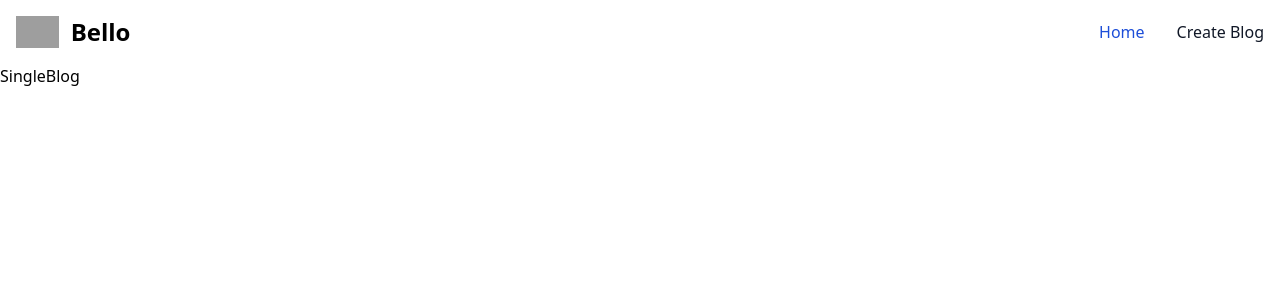
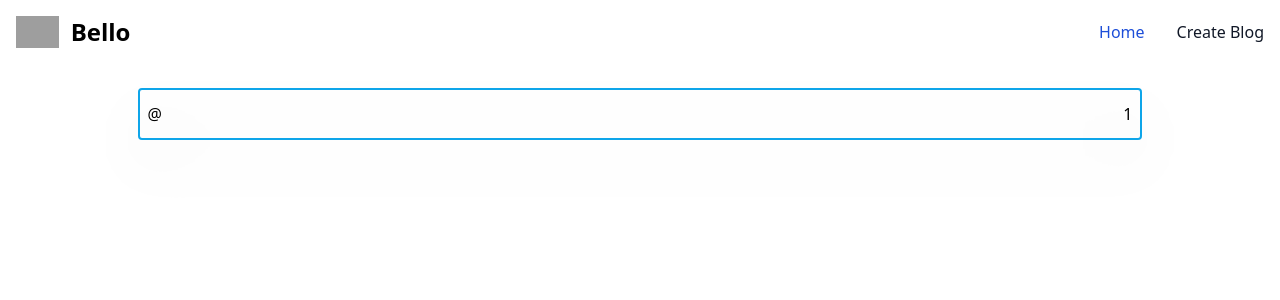
Before and after one commit to ronak-d/blog-app-ssr, a Next.js app: page /singleBlog/1 in a window 1280 px wide. Shown: the top 300 px of the page. Built offline with nearby package versions, Linux system fonts and the light colour scheme; grey boxes are pictures that could not be loaded.

Commit message:
router.query solved

```diff
--- a/src/Components/BlogTiles/BlogTile.jsx
+++ b/src/Components/BlogTiles/BlogTile.jsx
@@ -1,15 +1,19 @@
+import Link from "next/link";
 import React from "react";
 
 const BlogTile = ({ data }) => {
   console.log(data);
+
   return data.map((blog, index) => {
     return (
       <div className="my-6 mx-3">
-        <div className=" drop-shadow-2xl lg:flex rounded justify-between sm:w-4/5 container p-2 border-2 border-sky-500">
-          <div className="border-solid sm:w-20 my-1">{index + 1}</div>
-          <div className="flex-wrap my-1">{blog.title}</div>
-          <div className=" flex-wrap my-1">{blog.date}</div>
-        </div>
+        <Link href={`/singleBlog/${blog.description}`}>
+          <div className=" drop-shadow-2xl lg:flex rounded justify-between sm:w-4/5 container p-2 border-2 border-sky-500">
+            <div className="border-solid sm:w-20 my-1">{index + 1}</div>
+            <div className="flex-wrap my-1">{blog.title}</div>
+            <div className=" flex-wrap my-1">{blog.date}</div>
+          </div>
+        </Link>
       </div>
     );
   });
--- a/src/pages/postPage.js
+++ b/src/pages/postPage.js
@@ -1,7 +1,17 @@
 import React from "react";
 
-const postPage = () => {
-  return <div>postPage</div>;
+const PostPage = ({ dis }) => {
+  return (
+    <>
+      <div className="my-6 mx-3">
+        <div className=" drop-shadow-2xl lg:flex rounded justify-between sm:w-4/5 container p-2 border-2 border-sky-500">
+          <div className="border-solid sm:w-20 my-1">{`@`}</div>
+          {/* <div className="flex-wrap my-1">{blog.title}</div> */}
+          <div className="flex-wrap my-1">{dis}</div>
+        </div>
+      </div>
+    </>
+  );
 };
 
-export default postPage;
+export default PostPage;
--- /dev/null
+++ b/src/pages/singleBlog/[SingleBlogView].js
@@ -0,0 +1,16 @@
+import React from "react";
+import { useRouter } from "next/router";
+import PostPage from "../postPage";
+
+const SingleBlogView = () => {
+  const router = useRouter();
+  const dis = router.query.SingleBlogView;
+  console.log(router.query);
+  return (
+    <>
+      <PostPage dis={dis} />
+    </>
+  );
+};
+
+export default SingleBlogView;
--- a/src/pages/singleBlog/[SingleBlog].js
+++ /dev/null
@@ -1,7 +0,0 @@
-import React from "react";
-
-const SingleBlog = () => {
-  return <div>SingleBlog</div>;
-};
-
-export default SingleBlog;
```
